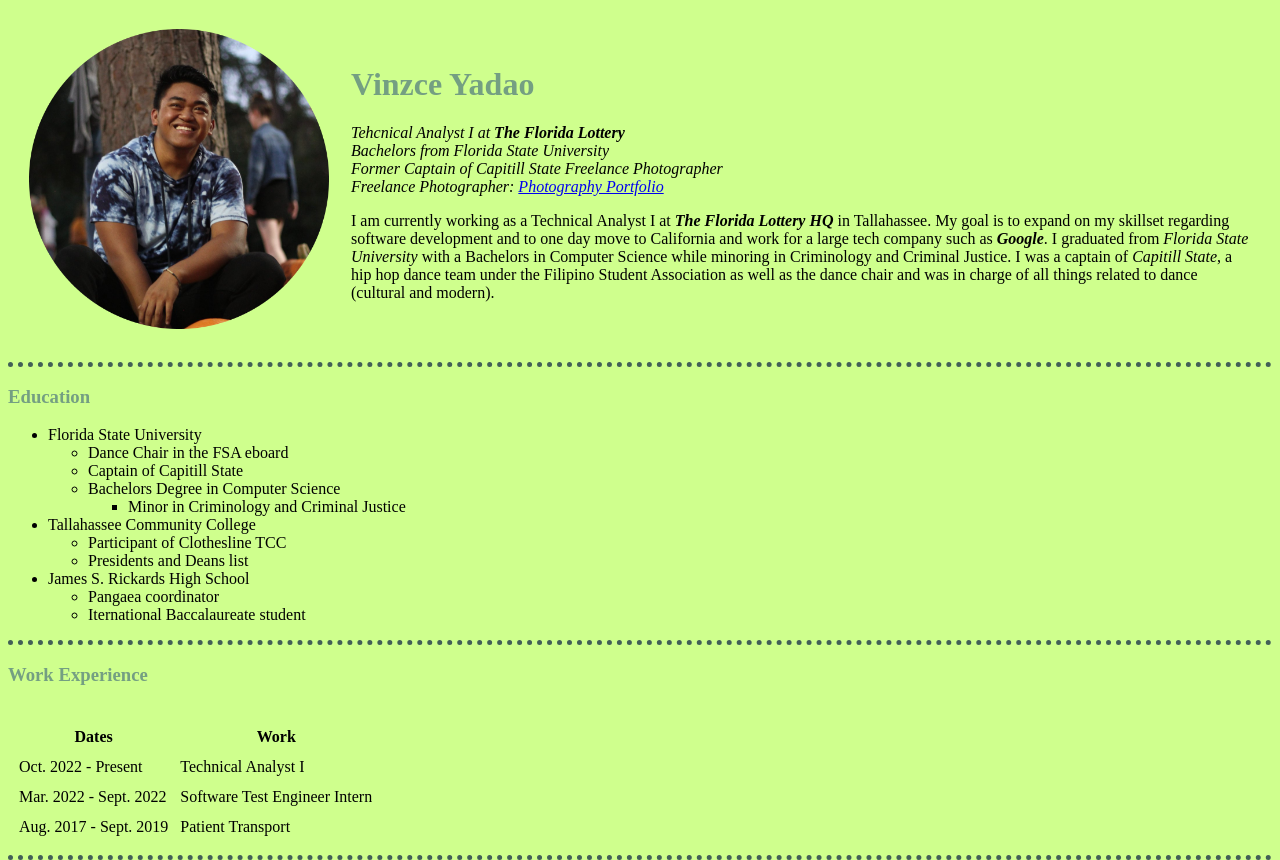
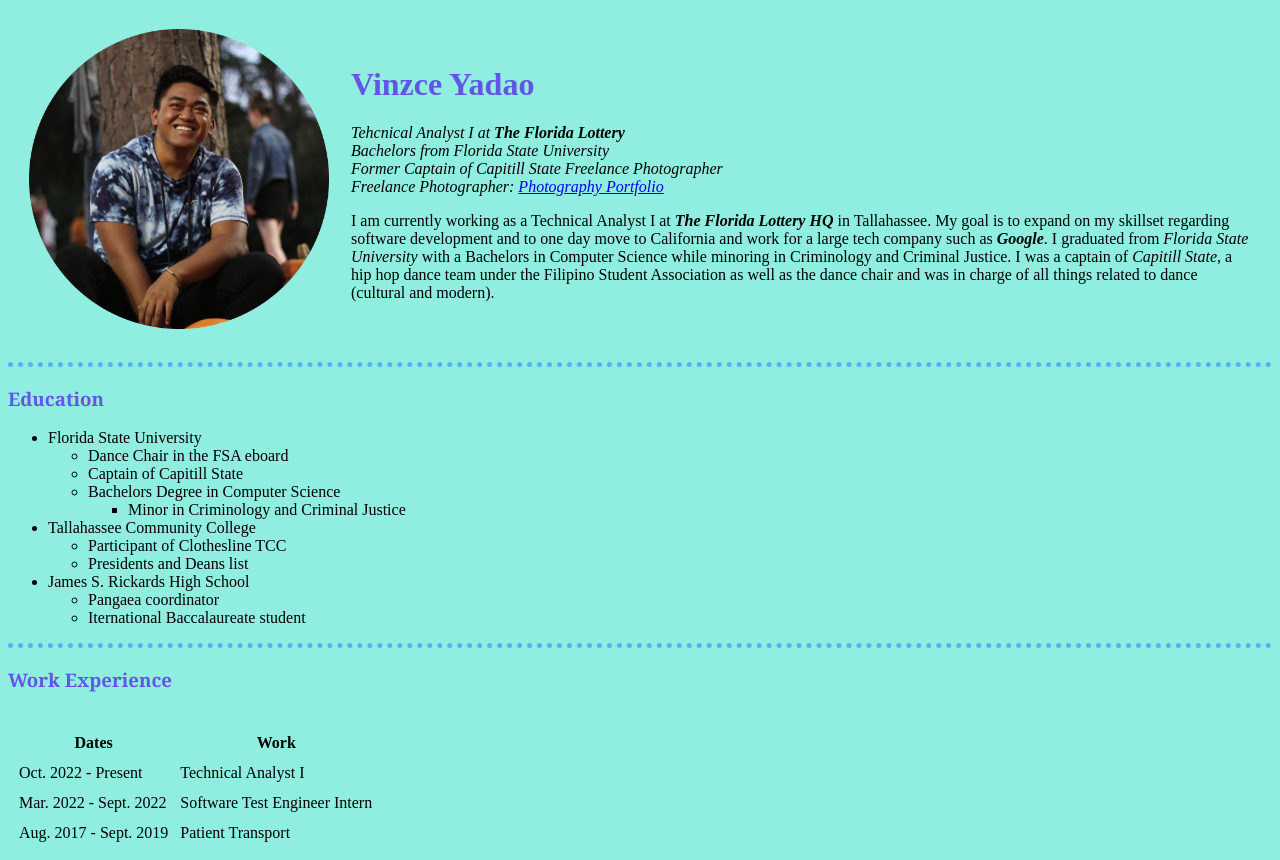
Before and after one commit to yadaovinzce52/CV, a plain HTML site: page index.html in a window 1280 px wide. Shown: the top 860 px of the page. Drawn offline with Linux system fonts and the light colour scheme.

Commit message:
Added test css folder

```diff
--- /dev/null
+++ b/CSS+-+Bacon+Fansite/CSS - Bacon Fansite/css/styles.css
@@ -0,0 +1,20 @@
+/************************TAG SELECTORS***************/
+
+h1 {
+    color: red;
+    font-size: 200px;
+}
+
+/*
+img {
+    background-color: red;
+}*/
+
+/*************************CLASS SELECTORS************/
+.bacon {
+    background-color: green;
+}
+
+.broccoli {
+    background-color: red;
+}
--- a/css/styles.css
+++ b/css/styles.css
@@ -1,19 +1,20 @@
 body {
-    background-color: #CFFF8D;
+    background-color: #90EEE1;
 }
 
 hr {
     border-style: none;
     border-top-style: dotted;
-    border-color: #425F57;
+    border-color: #55B3F3;
     border-width: 5px;
 }
 
 h1 {
-    color: #749F82;
-    font-family: ;
+    color: #6356E5;
+    font-family: 'Times New Roman', Times, serif;
 }
 
 h3 {
-    color: #749F82;
+    color: #6356E5;
+    font-family:Georgia, 'Times New Roman', Times, serif;
 }
--- a/index.html
+++ b/index.html
@@ -6,18 +6,17 @@
     <meta name="viewport" content="width=device-width, initial-scale=1.0" />
     <title>Vinzce's Personal Site</title>
     <link rel="stylesheet" href="css/styles.css" />
-    <style>
-      img {
-        width: 300px;
-        height: 300px;
-      }
-    </style>
   </head>
   <body>
     <table cellspacing="20">
       <tr>
         <td>
-          <img src="images/profile.png" alt="Vince Profile" />
+          <img
+            src="images/profile.png"
+            alt="Vince Profile"
+            width="300px"
+            height="300px"
+          />
         </td>
         <td>
           <h1>Vinzce Yadao</h1>
```
Also changed, not shown: CSS+-+Bacon+Fansite/CSS - Bacon Fansite/index.html (added, +23 -0 lines).
